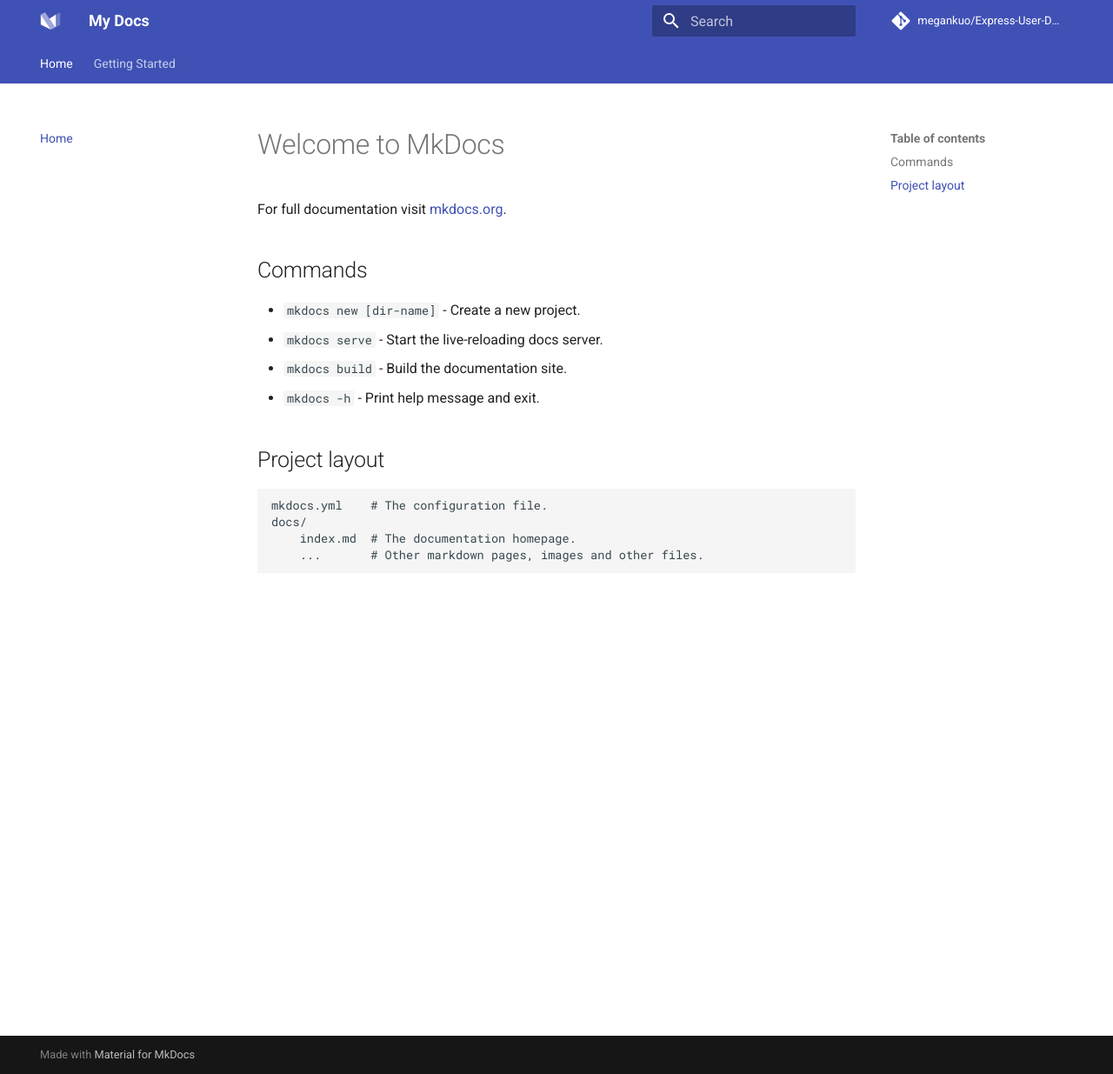
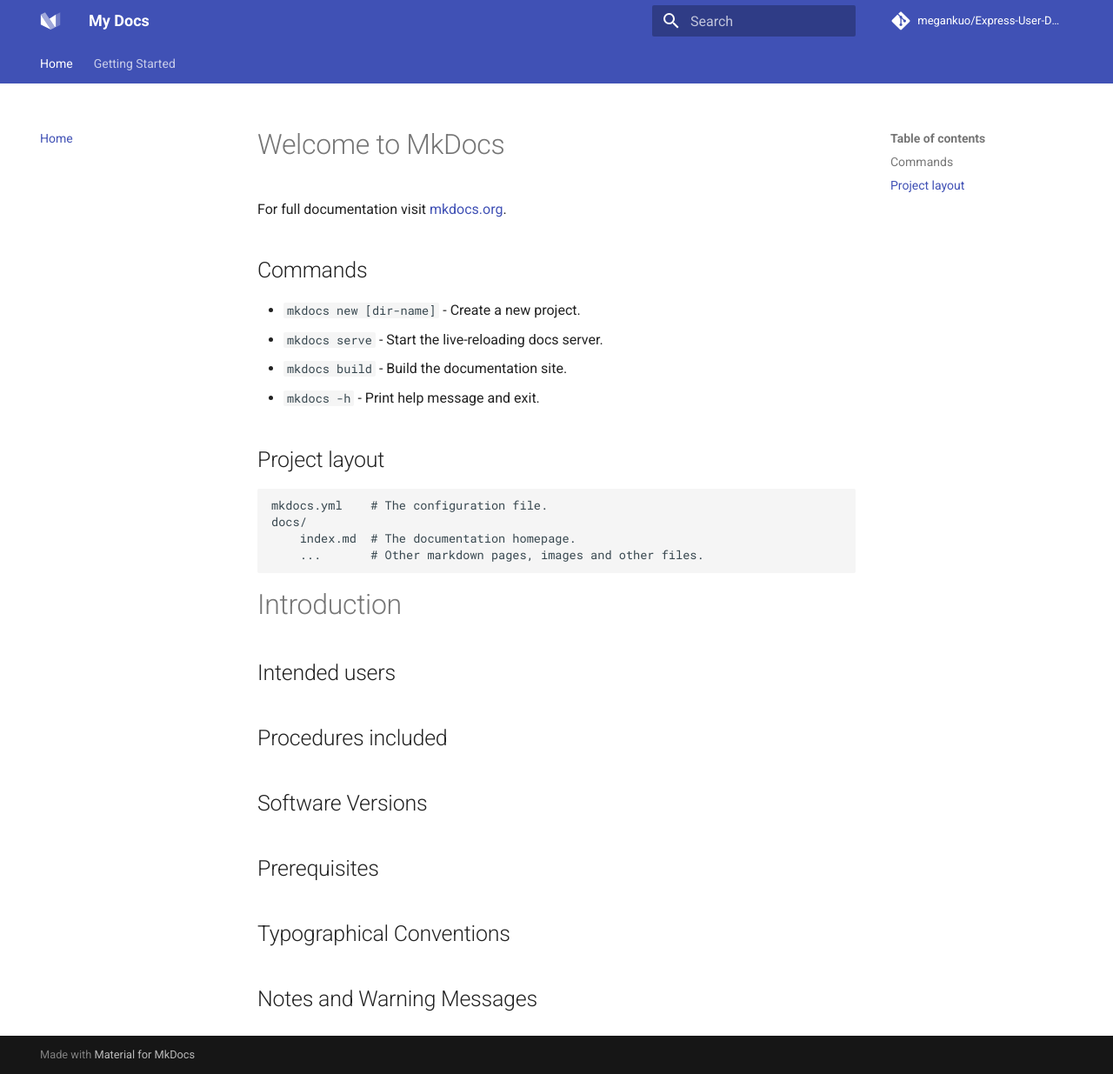
Before and after one commit to megankuo/Express-User-Documentation, an MkDocs documentation site: the page built from docs/index.md, in a window 1280 px wide and 1235 px high. Shown: the whole window at 87% size. Built offline with MkDocs 1.6.1 and Material for MkDocs 9.7.7, drawn with Linux system fonts in a browser that asks for light colours; comment, search, counter and statistics services are not loaded.

Commit message:
base pages

```diff
--- a/docs/index.md
+++ b/docs/index.md
@@ -15,3 +15,16 @@
     docs/
         index.md  # The documentation homepage.
         ...       # Other markdown pages, images and other files.
+# Introduction
+
+## Intended users
+
+## Procedures included
+
+## Software Versions
+
+## Prerequisites
+
+## Typographical Conventions
+
+## Notes and Warning Messages
```
Also changed, not shown: docs/pages/getting-started.md (+5 -1 lines).
